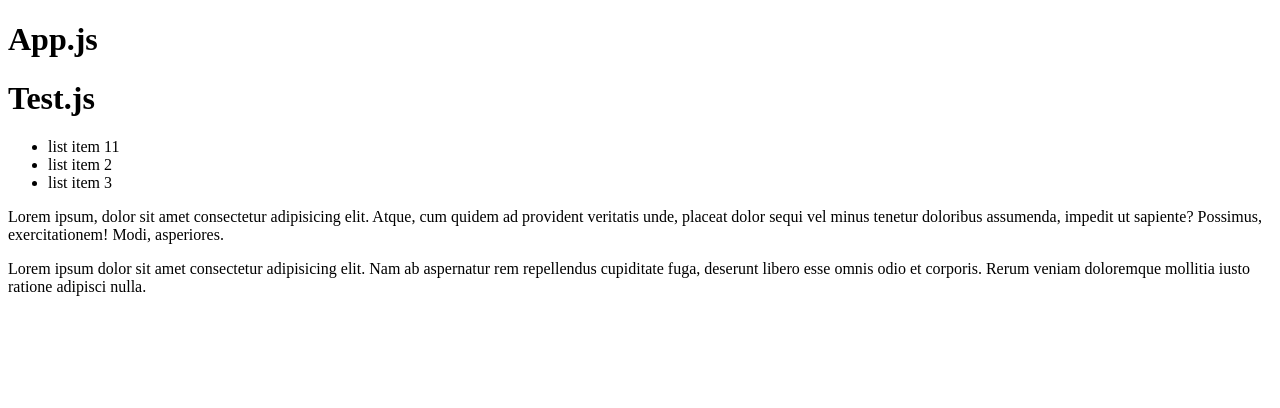
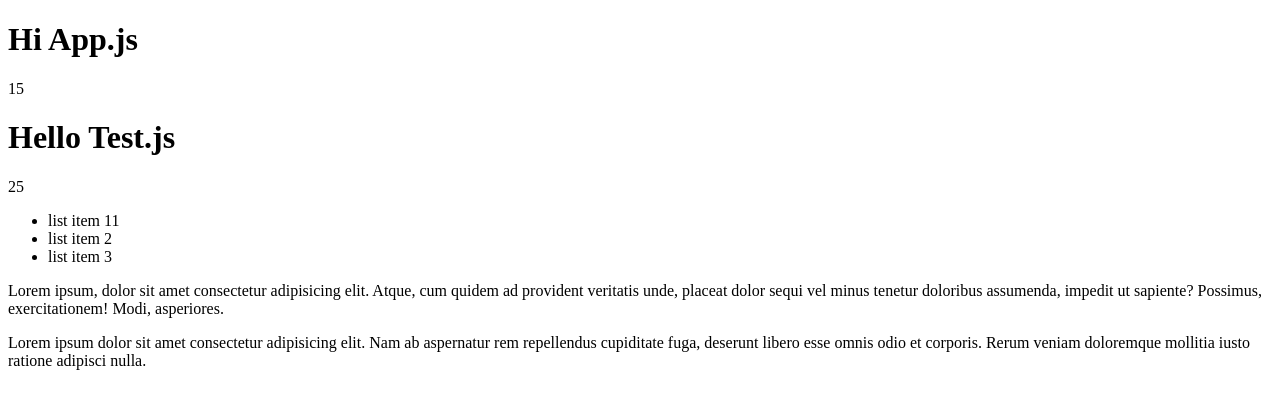
Before and after one commit to OlexanderChekmarev/fake-shop, a React (Create React App) app: page / in a window 1280 px wide. Shown: the top 408 px of the page. Built offline with nearby package versions, Linux system fonts and the light colour scheme.

Commit message:
add React components

```diff
--- a/src/App.tsx
+++ b/src/App.tsx
@@ -3,12 +3,22 @@ import React from 'react'
 type TitleProps = {
     title: string
     text?: string
+    num:number
 }
 
-const Title = (props: TitleProps) =>
-<h1>
-    {props.text} {props.title}
-</h1>
+const Title = (props: TitleProps) => {
+    console.log(props)
+    return (
+        <>
+        <h1>
+           {props.text} {props.title}
+        </h1>
+        <div>{props.num}</div>
+        </>
+
+
+    )
+}
 
 const List = () => {
     let a = 10
@@ -38,8 +48,8 @@ const List = () => {
 function App() {
     return (
         <div className="App">
-            <Title title="App.js" />
-            <Title title="Test.js" />
+            <Title title="App.js" text="Hi"num={15} />
+            <Title title="Test.js" text="Hello"num={25} />
             <List />
         </div>
     )
```
